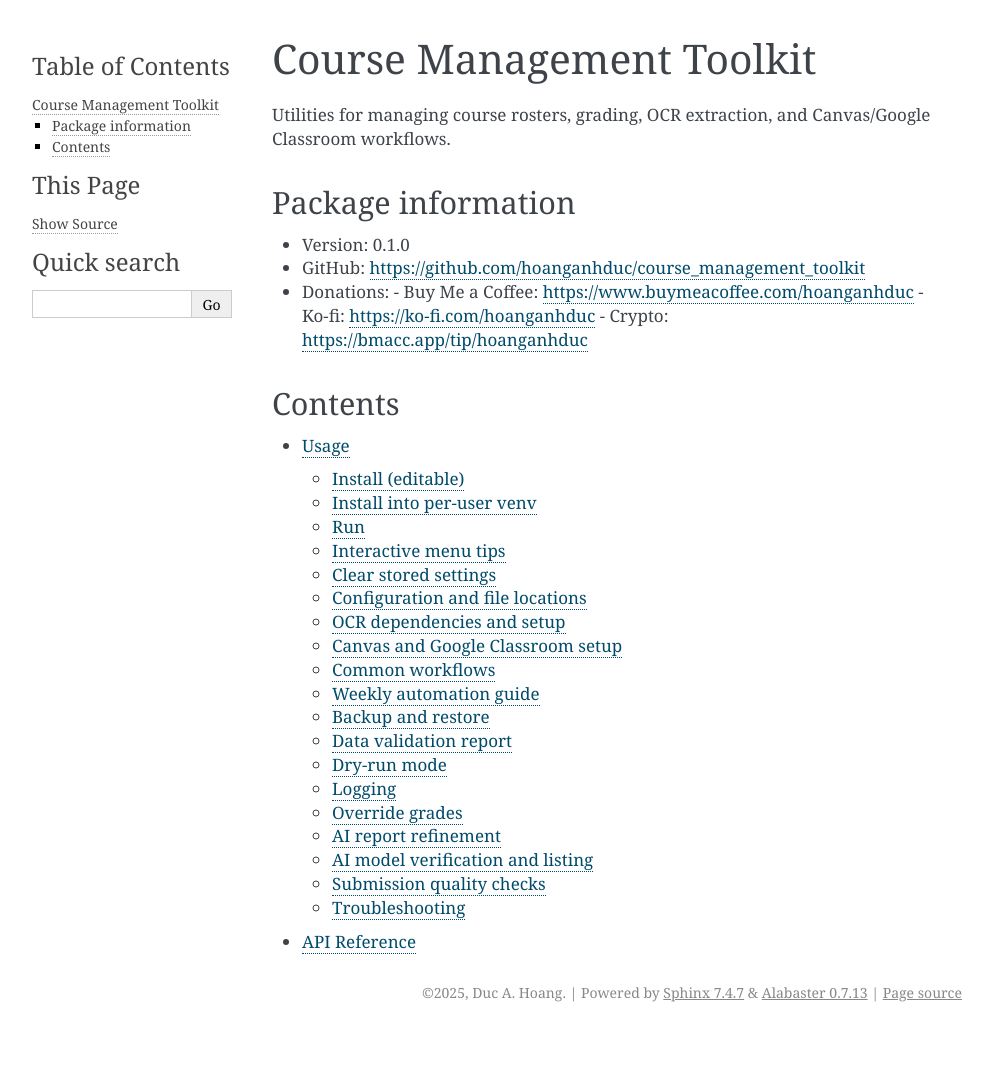
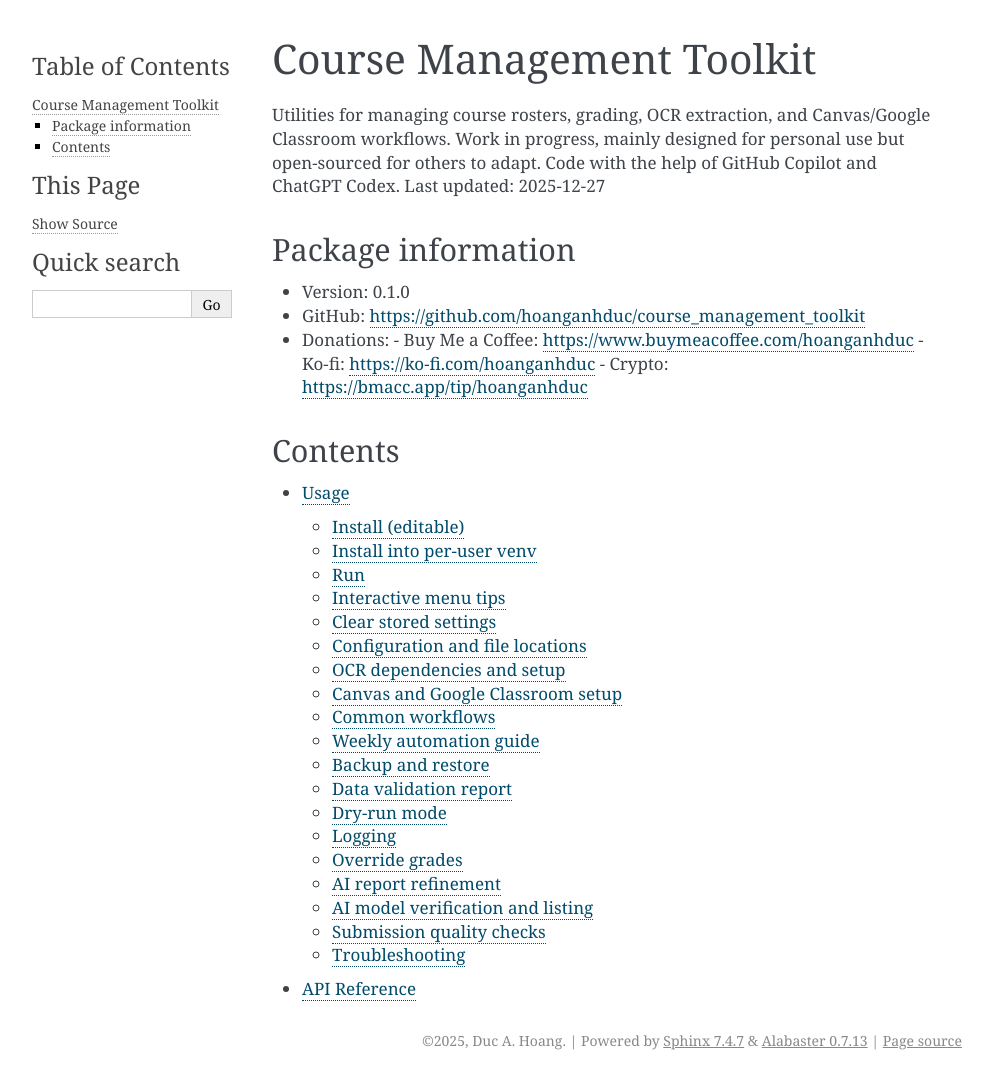
Before and after one commit to hoanganhduc/course_management_toolkit, a Sphinx documentation site: the page built from docs/index.rst, in a window 1280 px wide. Shown: the whole page, without its empty margins (148-1141 px from the left). Built offline with Sphinx 7.4.7, drawn with Linux system fonts in a browser that asks for light colours; before the commit the page ends 1032 px from its top, so only the background shows below that.

Commit message:
docs: Update documentation with last updated date and project status

```diff
--- a/docs/conf.py
+++ b/docs/conf.py
@@ -25,5 +25,7 @@ autodoc_typehints = 'description'
 
 html_theme = 'alabaster'
 html_static_path = ['_static']
+today_fmt = '%Y-%m-%d'
+html_last_updated_fmt = '%Y-%m-%d'
 
 copyright = f"{datetime.now().year}, {author}"
--- a/docs/index.rst
+++ b/docs/index.rst
@@ -2,6 +2,8 @@ Course Management Toolkit
 =========================
 
 Utilities for managing course rosters, grading, OCR extraction, and Canvas/Google Classroom workflows.
+Work in progress, mainly designed for personal use but open-sourced for others to adapt. Code with the help of GitHub Copilot and ChatGPT Codex.
+Last updated: |today|
 
 Package information
 -------------------
```
